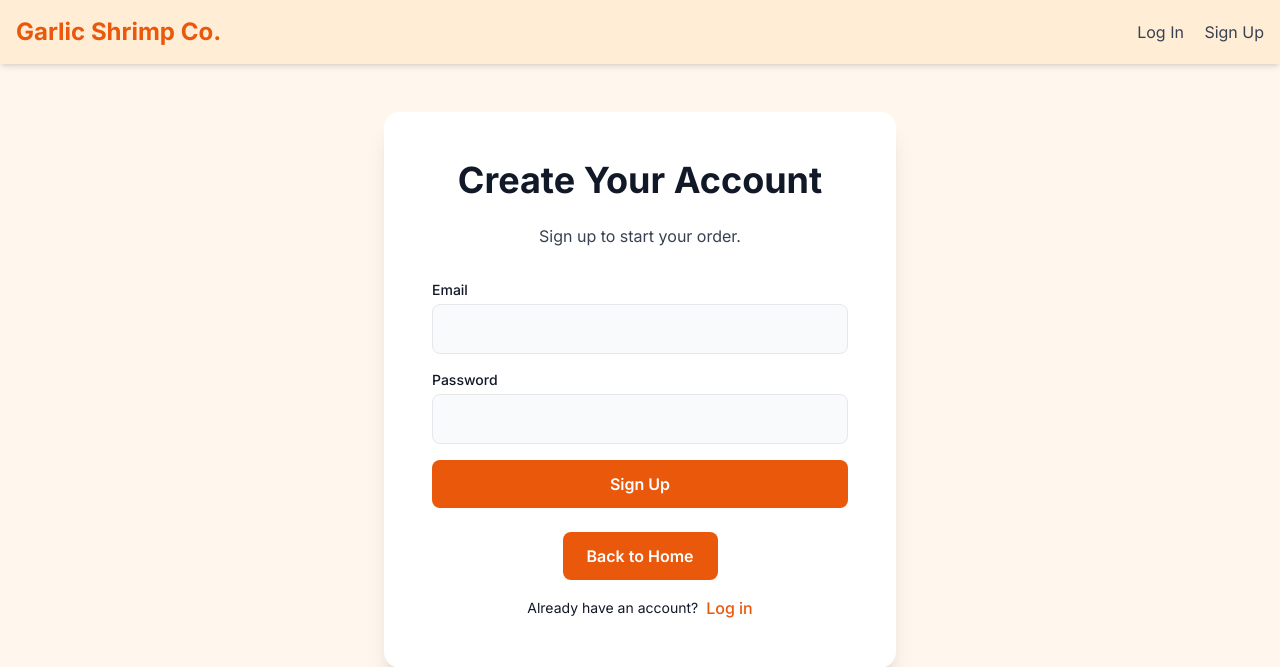
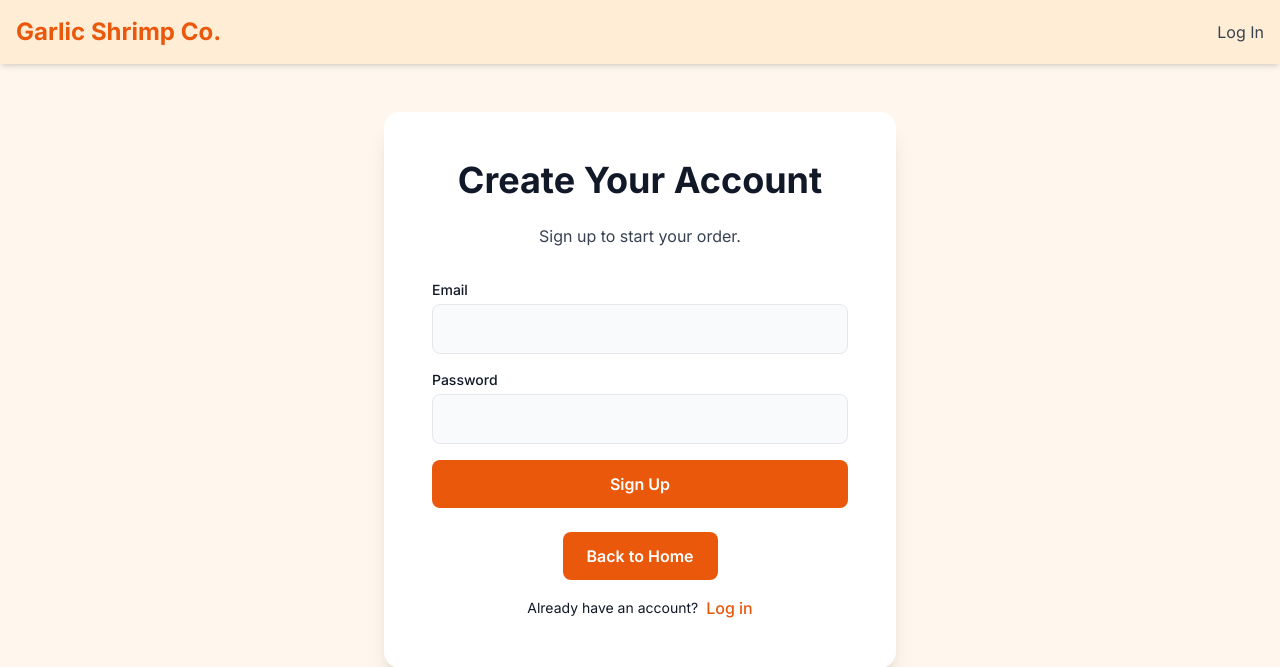
Before and after one commit to Romdree30/Romdree30-CI4-GarlicShrimp, a CodeIgniter 4 app: the page made by backend/app/Views/auth/signup.php in a window 1280 px wide. Shown: the top 667 px of the page. Run offline with PHP 8.4 and a stand-in for CodeIgniter, Linux system fonts and the light colour scheme; the template is opened without the code that fills it, so the values that code supplies are empty; some libraries are stand-ins or nearby versions.

Commit message:
feat(header): adjustment of the code just remove the sign up

```diff
--- a/backend/app/Views/components/header.php
+++ b/backend/app/Views/components/header.php
@@ -3,7 +3,6 @@
         <a href="/" class="font-bold text-orange-600 text-2xl">Garlic Shrimp Co.</a>
         <nav class="space-x-4">
             <a href="/login" class="text-gray-700 hover:text-orange-600 dark:text-gray-300 transition-colors">Log In</a>
-            <a href="/signup" class="text-gray-700 hover:text-orange-600 dark:text-gray-300 transition-colors">Sign Up</a>
         </nav>
     </div>
 </header>
```
